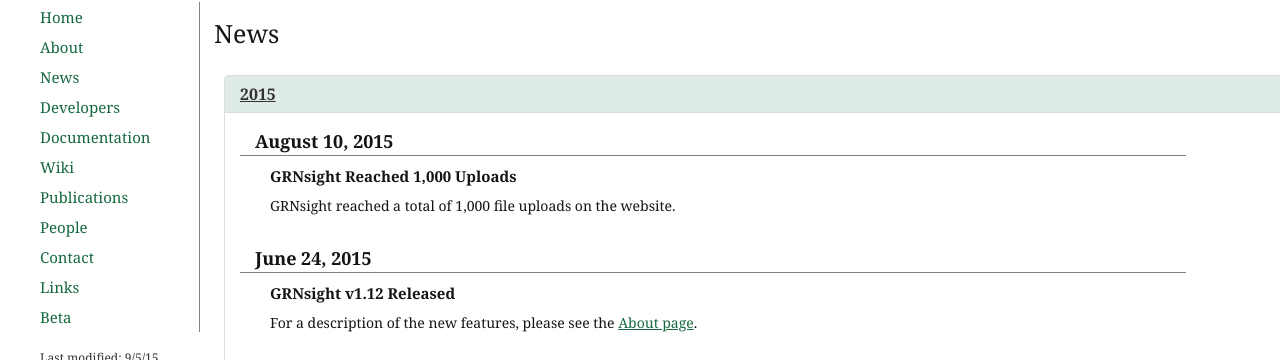
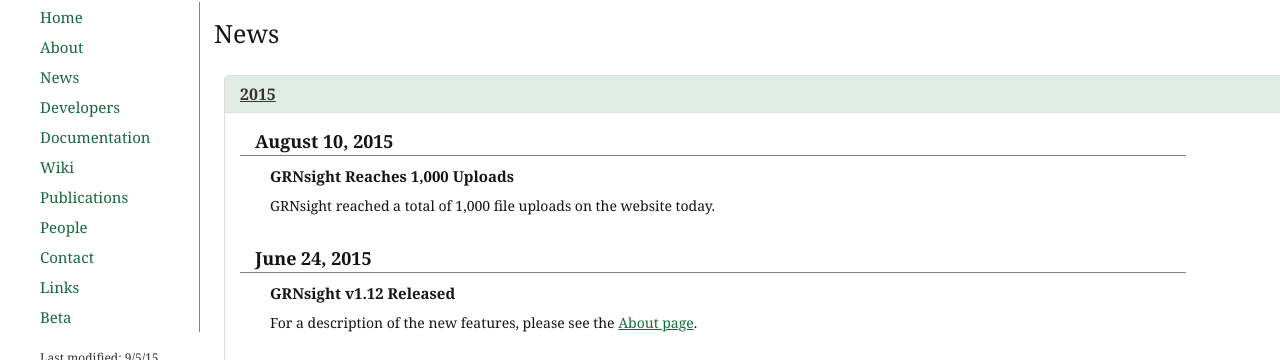
Before and after one commit to dondi/GRNsight, a Jekyll site: the page built from news.html, in a window 1280 px wide. Shown: the part 152-512 px from the top of the page. Built offline with Jekyll 4.4.1, drawn with Linux system fonts in a browser that asks for light colours; nearby versions of some CDN libraries; Markdown is read by kramdown in place of the engine named in the settings.

Commit message:
fixed typos and hyperlinks

```diff
--- a/about.html
+++ b/about.html
@@ -74,7 +74,7 @@
                                                 <ul>
                                                     <li>The node and edge count is now displayed in the green menu bar.</li>
                                                     <li>The tooltips that display the weight values of edges were disabled for unweighted networks.</li>
-                                                    <li>Most libraries that GRNsight uses have been updated to the most current version.  See this wiki page for a list of libraries and versions: <a href=https://github.com/dondi/GRNsight/wiki/Library-Requirements> https://github.com/dondi/GRNsight/wiki/Library-Requirements</a>.</li>
+                                                    <li>Most libraries that GRNsight uses have been updated to the most current version.  See <a href=https://github.com/dondi/GRNsight/wiki/Library-Requirements> this wiki page </a> for a list of libraries and versions.</li>
                                                     <li>The test suite, test.js, was refactored to make unit tests more concise.</li>
                                                     <li>Two warning messages were created to address potential formatting problems with input Excel spreadsheets:</li>
                                                     <ul>
--- a/news.html
+++ b/news.html
@@ -17,8 +17,8 @@
                         <div id="news2015" class="panel-collapse collapse in">
                             <div class="panel-body">
                                 <p class="newsDate">August 10, 2015</p>
-                                <p class="newsHeader">GRNsight Reached 1,000 Uploads</p>
-                                <p class="newsInfo">GRNsight reached a total of 1,000 file uploads on the website.</p>
+                                <p class="newsHeader">GRNsight Reaches 1,000 Uploads</p>
+                                <p class="newsInfo">GRNsight reached a total of 1,000 file uploads on the website today.</p>
 
                                 <p class="newsDate">June 24, 2015</p>
                                 <p class="newsHeader">GRNsight v1.12 Released</p>
```
